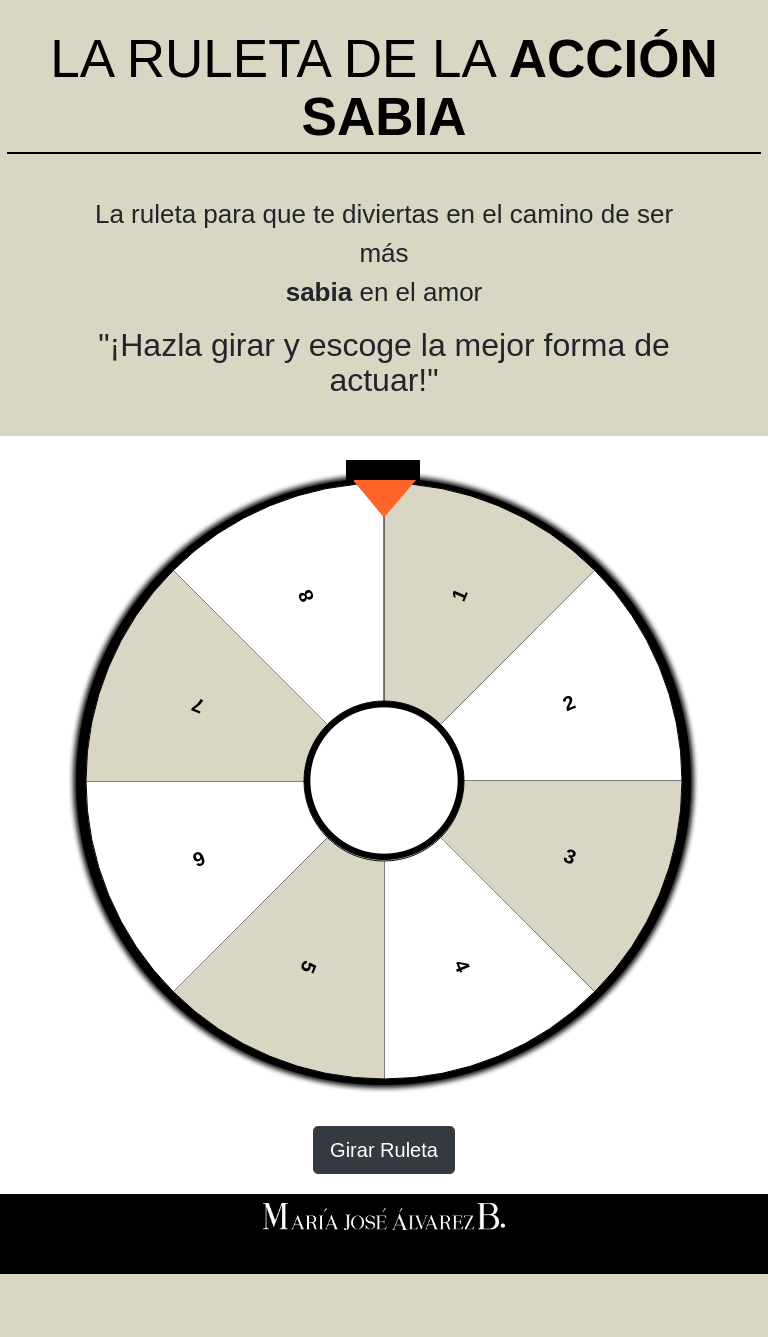
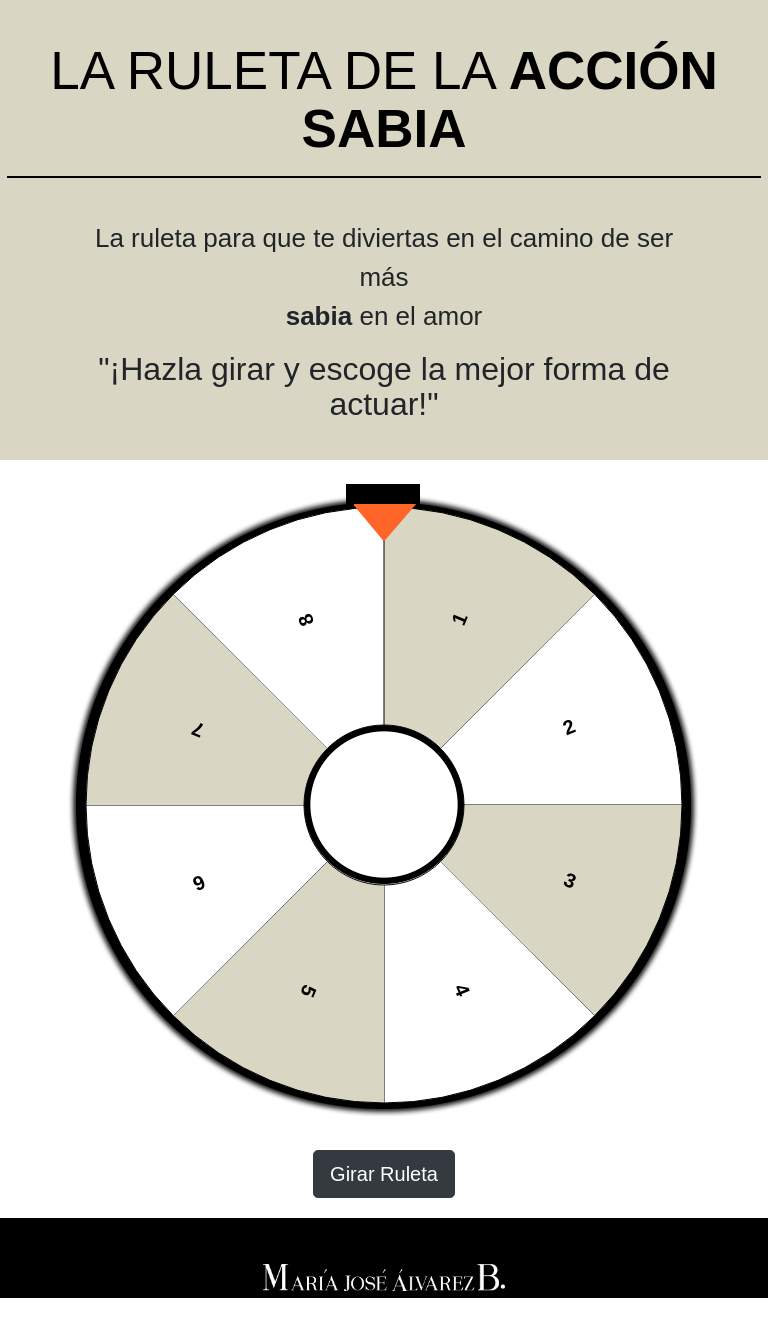
Before and after one commit to dilopezj/ruleta, a PHP site: page / in a window 768 px wide. Before the commit the page ends 1274 px from the top, so only its background shows below. Run offline with PHP 8.4, Linux system fonts and the light colour scheme.

Commit message:
Update style.css

```diff
--- a/css/style.css
+++ b/css/style.css
@@ -83,6 +83,12 @@
 
 }
 
+.footer img {
+    padding: 46px 0;
+    text-align: center;
+    vertical-align: middle !important;
+}
+
 h3 p {
     font-size: 23px !important;
 }
@@ -117,6 +123,7 @@
         margin: 0 auto !important;
         width: 100% !important;
         text-align: center !important;
+        padding: 12px;
     }
 
     .text_header {
@@ -151,6 +158,7 @@
         margin: 0 auto !important;
         width: 100% !important;
         text-align: center !important;
+        padding: 12px;
     }
 
     .text_header {
@@ -184,6 +192,7 @@
         margin: 0 auto !important;
         width: 100% !important;
         text-align: center !important;
+        padding: 12px;
     }
 
     .text_header {
@@ -216,6 +225,7 @@
         margin: 0 auto !important;
         width: 100% !important;
         text-align: center !important;
+        padding: 12px;
     }
 
     .text_header {
@@ -250,6 +260,7 @@
         margin: 0 auto !important;
         width: 100% !important;
         text-align: center !important;
+        padding: 12px;
     }
 
     .text_header {
@@ -284,6 +295,7 @@
         margin: 0 auto !important;
         width: 100% !important;
         text-align: center !important;
+        padding: 12px;
     }
 
     .text_header {
```
